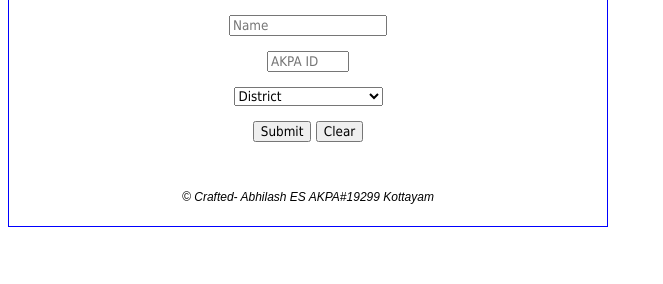
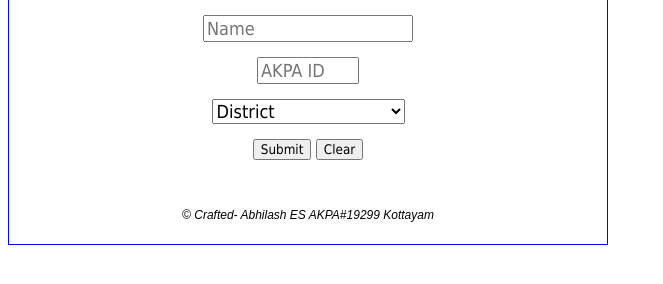
Before and after one commit to illmonet/upiqr, a plain HTML site: page index.html in a window 1280 px wide. Shown: the part 288-572 px from the top of the page, without its empty margins (0-663 px from the left). Drawn offline with Linux system fonts and the light colour scheme.

Commit message:
Update style.css

```diff
--- a/style.css
+++ b/style.css
@@ -30,7 +30,7 @@ body {
   }
 
   .form-control {
-    font-family: "Tahoma", sans-serif;
+    font-family: "Tahoma", sans-serif; font-size: 18px; /* Change the font size as needed */
   }
 
   .btn {
```
